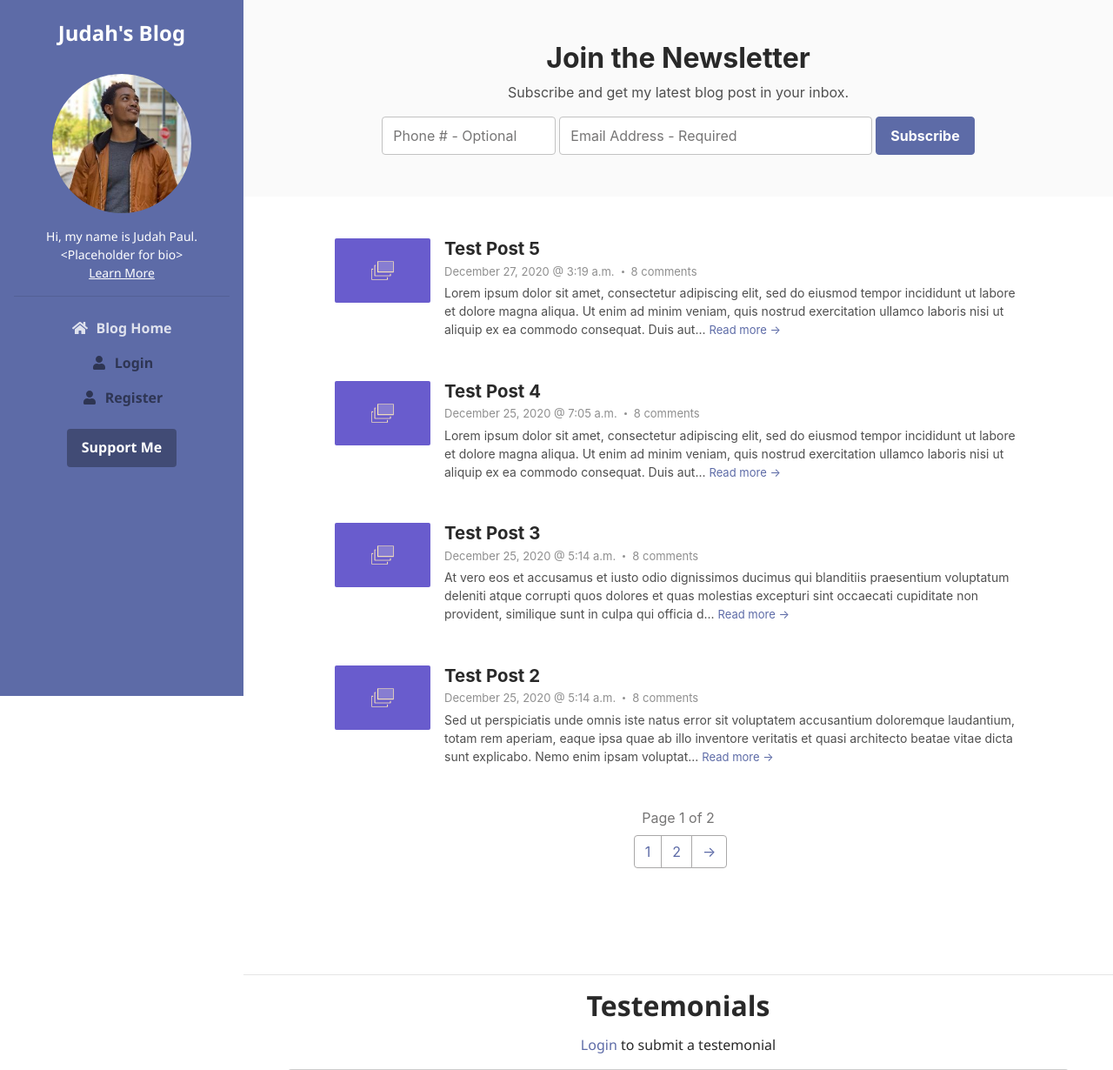
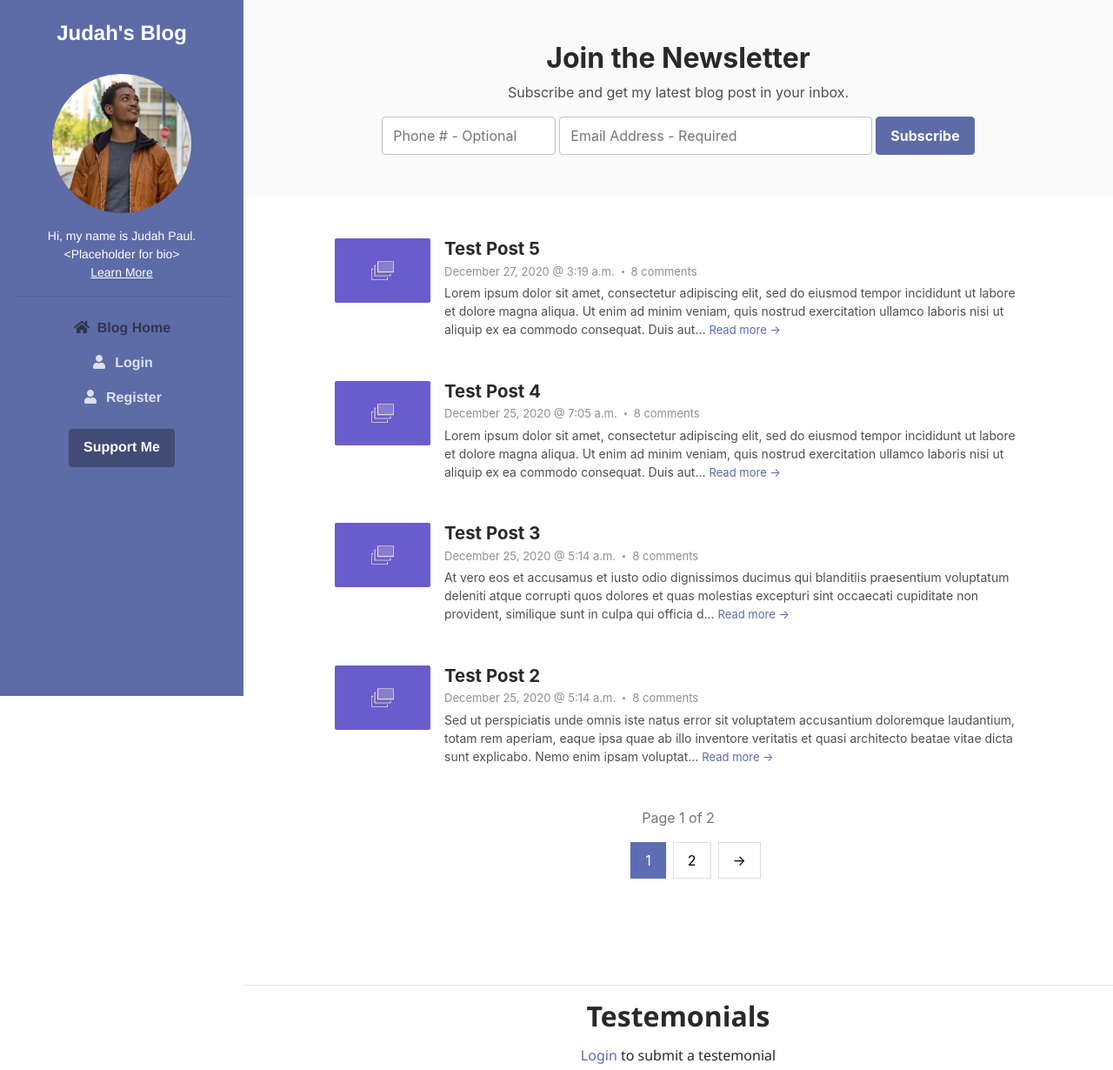
Before and after one commit to judahpaul16/Django-One-Pager, a Django app: page / in a window 1280 px wide. Shown: the top 1230 px of the page at 87% size. Run offline with Django 3.2, Linux system fonts and the light colour scheme; data comes from the database, SQL or seed files in the repository; both versions use the stored data as it was after the commit; some libraries are stand-ins or nearby versions.

Commit message:
Added Context Messages

```diff
--- a/one_pager/templates/base.html
+++ b/one_pager/templates/base.html
@@ -23,7 +23,7 @@
 </head>
 
 <body>
-    <header class="header text-center" style="font-family: Segoe UI">
+    <header class="header text-center" style="font-family: Helvetica">
 	    <h1 class="blog-name pt-lg-4 mb-0"><a href="{% url 'home' %}">Judah's Blog</a></h1>
 
 	    <nav class="navbar navbar-expand-lg navbar-dark" >
@@ -41,46 +41,112 @@
 				</div><!--//profile-section-->
 
 				<ul class="navbar-nav flex-column text-center">
+                    {% if request.path == '/' %}
+                        <li class="nav-item  active">
+                    {% else %}
                         <li class="nav-item">
+                    {% endif %}
 					        <a class="nav-link" href="{% url 'home' %}"><i class="fas fa-home fa-fw mr-2"></i>Blog Home<span class="sr-only">(current)</span></a>
                         </li>
+
                     {% if user.is_authenticated and user.is_superuser %}
+                        {% if request.path == '/profile/' %}
+                            <li class="nav-item  active">
+                        {% else %}
                             <li class="nav-item">
+                        {% endif %}
+                                <a class="nav-link" href="{% url 'profile' %}"><i class="fas fa-user fa-fw mr-2"></i>Edit Account Details</a>
+                            </li>
+
+                        {% if request.path == '/logout/' %}
+                            <li class="nav-item  active">
+                        {% else %}
+                            <li class="nav-item">
+                        {% endif %}
+                                <a class="nav-link" href="{% url 'logout' %}"><i class="fas fa-user fa-fw mr-1"></i>Logout<br>(Signed in as {{ user.first_name }})</a>
+                            </li>
+
+                        {% if request.path == '/post/new/' %}
+                            <li class="nav-item  active">
+                        {% else %}
+                            <li class="nav-item">
+                        {% endif %}
                                 <a class="nav-link" href="{% url 'post-create' %}"><i></i>+ New Blog Post +</a>
                             </li>
+
+                        {% if request.path == '/testemonial/new/' %}
+                            <li class="nav-item  active">
+                        {% else %}
                             <li class="nav-item">
+                        {% endif %}
                                 <a class="nav-link" href="{% url 'testemonial-create' %}"><i></i>+ New Testemonial +</a>
                             </li>
+
+                    {% elif user.is_authenticated %}
+                        {% if request.path == '/profile/' %}
+                            <li class="nav-item  active">
+                        {% else %}
                             <li class="nav-item">
+                        {% endif %}
                                 <a class="nav-link" href="{% url 'profile' %}"><i class="fas fa-user fa-fw mr-2"></i>Edit Account Details</a>
                             </li>
-					<li class="nav-item active">
+
+                        {% if request.path == '/logout/' %}
+                            <li class="nav-item  active">
+                        {% else %}
+                            <li class="nav-item">
+                        {% endif %}
                                 <a class="nav-link" href="{% url 'logout' %}"><i class="fas fa-user fa-fw mr-2"></i>Logout - Signed in as {{ user.first_name }}</a>
-                    {% elif user.is_authenticated %}
+                            </li>
+
+                        {% if request.path == '/testemonial/new/' %}
+                            <li class="nav-item  active">
+                        {% else %}
                             <li class="nav-item">
+                        {% endif %}
                                 <a class="nav-link" href="{% url 'testemonial-create' %}"><i></i>+ New Testemonial +</a>
                             </li>
+
+                    {% else %}
+                        {% if request.path == '/login/' %}
+                            <li class="nav-item  active">
+                        {% else %}
                             <li class="nav-item">
-					    <a class="nav-link" href="{% url 'profile' %}"><i class="fas fa-user fa-fw mr-2"></i>Edit Account Details</a>
-                    </li>
-					<li class="nav-item active">
-					    <a class="nav-link" href="{% url 'logout' %}"><i class="fas fa-user fa-fw mr-2"></i>Logout - Signed in as {{ user.first_name }}</a>
-                    </li>
-                    {% else %}
-					<li class="nav-item active">
+                        {% endif %}
                                 <a class="nav-link" href="{% url 'login' %}"><i class="fas fa-user fa-fw mr-2"></i>Login</a>
                             </li>
-					<li class="nav-item active">
+
+                        {% if request.path == '/register/' %}
+                            <li class="nav-item  active">
+                        {% else %}
+                            <li class="nav-item">
+                        {% endif %}
                                 <a class="nav-link" href="{% url 'register' %}"><i class="fas fa-user fa-fw mr-2"></i>Register</a>
                             </li>
+
                     {% endif %}
 				</ul>
 
 				<div class="my-2 my-md-3">
 				    <a class="btn btn-primary" href="#" target="_blank">Support Me</a>
 				</div>
+            </div> <!-- navigation -->
+        </nav>
+
+        {% if messages %}
+            {% for message in messages %}
+                <div style="width: 100%; bottom: 0; position: absolute;">
+                    <div style="width: 90%; margin: 10px auto;"
+                    {% if messages.tags %} class="alert alert-{{ messages.tags }} alert-dismissible"
+                    {% else %} class="alert alert-info alert-dismissible" {% endif %} role="alert">
+                        <button type="btn btn-primary" class="close" data-dismiss="alert" aria-label="Close">
+                            <span aria-hidden="true">&times;</span>
+                        </button>
+                        {{ message }}
                     </div>
-		</nav>
+                </div>
+            {% endfor %}
+        {% endif %}
     </header>
 
     <div class="main-wrapper">
@@ -89,10 +155,7 @@
         {% endblock content %}
 
         <footer class="footer text-center py-2 theme-bg-dark" style="margin-top: 50px;">
-
-            <!--/* This template is released under the Creative Commons Attribution 3.0 License. Please keep the attribution link below when using for your own project. Thank you for your support. :) If you'd like to use the template without the attribution, you can buy the commercial license via our website: themes.3rdwavemedia.com */-->
-                <small class="copyright">Designed by <a href="#" target="_blank">Judah Paul</a></small>
-
+            <small class="copyright">Designed by <a href="https://www.github.com/judahpaul16/" target="_blank">Judah Paul</a></small>
         </footer>
 
     </div><!--//main-wrapper-->
--- a/one_pager/templates/index.html
+++ b/one_pager/templates/index.html
@@ -38,40 +38,53 @@
             {% endfor %}
         </div>
 
-        <div class="text-muted mb-2" style="text-align: center;">
+        <style>
+            .pagination a {
+            color: black;
+            float: left;
+            padding: 8px 16px;
+            text-decoration: none;
+            transition: background-color .3s;
+            margin: 0 4px;
+            border: 1px solid #ddd;
+            }
+
+            .pagination a.active {
+            background-color: #5d6db4;
+            color: white;
+            border: 1px solid #5d6db4;
+            }
+
+            .pagination a:hover:not(.active) {color: white;background-color: #5d6db4;}
+
+        </style> <!-- pagination stylying -->
+
+        <div class="text-muted mb-3" style="text-align: center;">
             Page {{ page_obj.number }} of {{ page_obj.paginator.num_pages }}
         </div>
         {% if is_paginated %}
-        <div class="container">
+        <div class="pagination">
             <ul class="pagination" style="width: 13%; margin: auto;">
                 {% if page_obj.has_previous %}
-                <li class="page-item">
-                    <a href="?page={{ page_obj.previous_page_number }}" aria-label="Previous" class="page-link">
+                    <a href="?page={{ page_obj.previous_page_number }}" aria-label="Previous">
                         &larr;
                     </a>
-                </li>
                 {% endif %}
                 {% for num in page_obj.paginator.page_range %}
                     {% if page_obj.number == num %}
-                    <li class="page-item">
-                        <a href="?page={{ num }}" class="page-link">
+                        <a href="?page={{ num }}" class="active">
                             {{ num }}
                         </a>
-                    </li>
                     {% elif num > page_obj.number|add:'-3' and num < page_obj.number|add:'3' %}
-                    <li class="page-item">
-                        <a href="?page={{ num }}" class="page-link">
+                        <a href="?page={{ num }}">
                             {{ num }}
                         </a>
-                    </li>
                     {% endif %}
                 {% endfor %}
                 {% if page_obj.has_next %}
-                <li class="page-item">
-                    <a href="?page={{ page_obj.next_page_number }}" aria-label="Next" class="page-link">
+                    <a href="?page={{ page_obj.next_page_number }}" aria-label="Next">
                         &rarr;
                     </a>
-                </li>
                 {% endif %}
             </ul>
         </div>
--- a/one_pager/templates/testemonial.html
+++ b/one_pager/templates/testemonial.html
@@ -51,13 +51,13 @@
         <div class="container2 theme-bg-light">
             <img src="{{ testemonial.author.profile.image.url }}" alt="Avatar" style="margin: 15px auto 15px auto; width:130px;">
             <div class="container" style="margin: 20px auto 20px auto">
-                <p class="d-inline"><span>{{ testemonial.author.first_name }} {{ testemonial.author.last_name }}</span>{{ testemonial.timestamp|date:"F d, Y" }}</p><br>
+                <p class="d-inline"><span>{{ testemonial.author.first_name }} {{ testemonial.author.last_name }}</span>{{ testemonial.timestamp|date:"F d, Y" }}</p><br><br>
                 <strong>{{ testemonial.title }}</strong><br>
                 <p class="d-inline" style="min-height: 36px;">{{ testemonial.content }}</p>
             </div>
             {% if user.is_authenticated and user == testemonial.author %}
             <div class="container">
-                <form class="d-md-flex mt-3">
+                <form class="d-md-flex mt-3 mb-2">
                     <a class="btn btn-primary mr-2" type="submit" href="{% url 'testemonial-update' testemonial.id testemonial.slug %}">Edit</a>
                     <a class="btn btn-primary" type="submit" href="{% url 'testemonial-delete' testemonial.id testemonial.slug %}">Delete</a>
                 </form>
```
Also changed, not shown: home_page.png, one_pager/db.sqlite3. Lines whose indentation alone changed are shown as unchanged.
